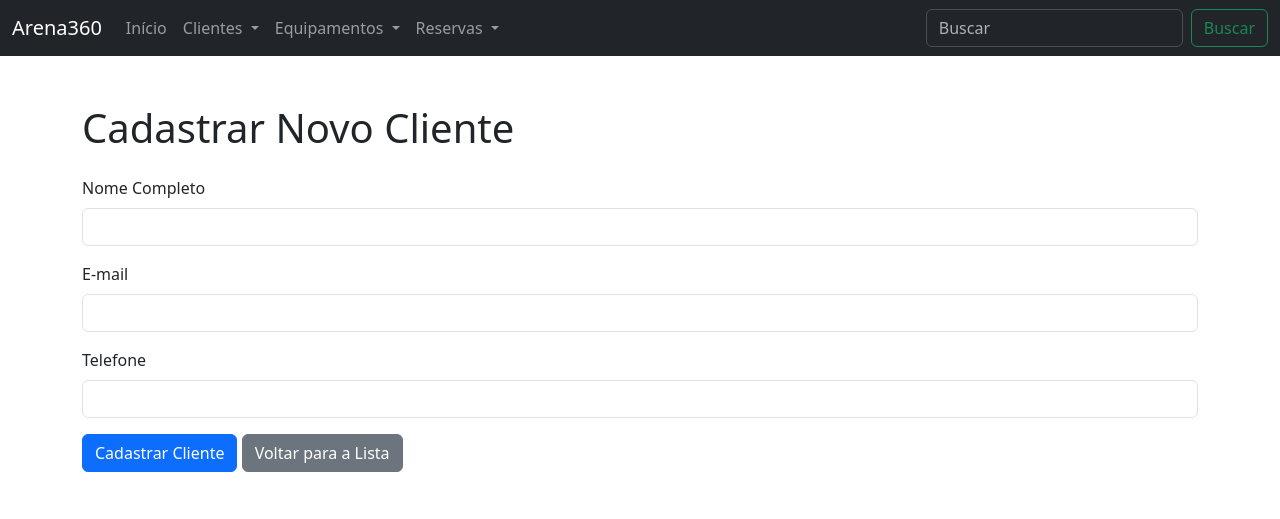
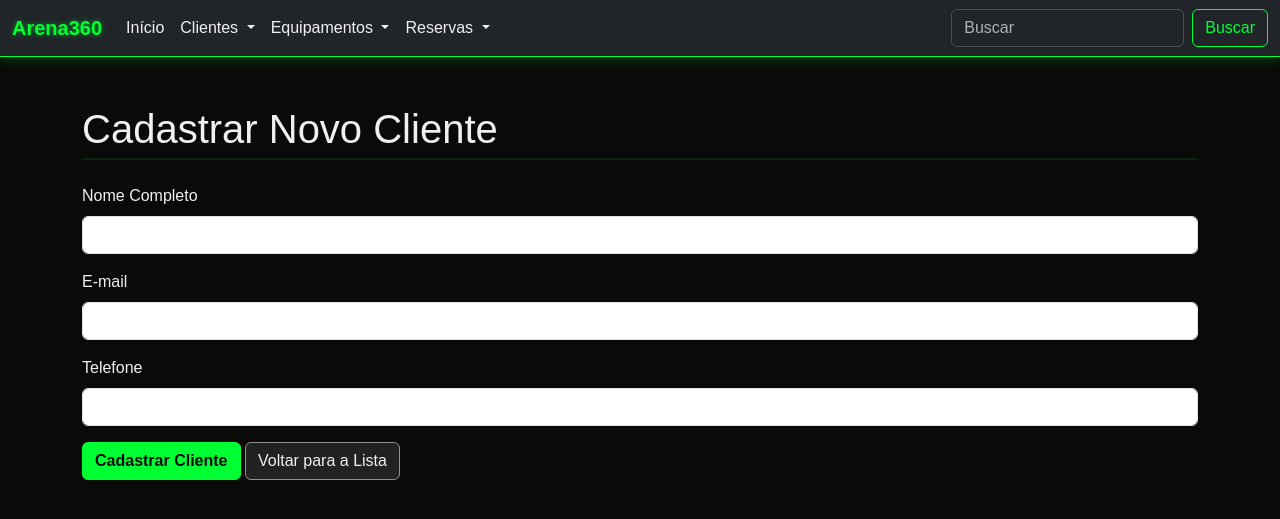
Before and after one commit to ArthurCarValho0001/Arena360, a PHP site: page /?page=cliente/cadastrar in a window 1280 px wide. Shown: the top 519 px of the page. Run offline with PHP 8.4, Linux system fonts and the light colour scheme.

Commit message:
finalizando projeto

```diff
--- a/View/cliente/listar.php
+++ b/View/cliente/listar.php
@@ -8,7 +8,7 @@
 
 <?php if ($clientes): ?>
     <table class="table table-striped table-hover">
-        <thead class="table-dark">
+        <thead>
             <tr>
                 <th>ID</th>
                 <th>Nome</th>
--- a/View/equipamento/listar.php
+++ b/View/equipamento/listar.php
@@ -8,7 +8,7 @@
 
 <?php if ($equipamentos): ?>
     <table class="table table-striped table-hover">
-        <thead class="table-dark">
+        <thead>
             <tr>
                 <th>ID</th>
                 <th>Nome</th>
--- a/View/reserva/listar.php
+++ b/View/reserva/listar.php
@@ -8,7 +8,7 @@
 
 <?php if ($reservas): ?>
     <table class="table table-striped table-hover">
-        <thead class="table-dark">
+        <thead>
             <tr>
                 <th>ID</th>
                 <th>Cliente</th>
--- /dev/null
+++ b/assets/Css/style.css
@@ -0,0 +1,197 @@
+:root {
+    --color-primary: #00FF33;
+    --color-background: #0A0A0A;
+    --color-component-bg: #222222;
+    --color-text: #F0F0F0;
+    --color-secondary-text: #909090;
+    --color-danger: #D90000;
+    --color-warning: #FFC107;
+    --shadow-neon: 0 0 8px var(--color-primary);
+}
+
+/* ---------------------------------- */
+/* 1. ESTILOS GLOBAIS E FUNDO */
+/* ---------------------------------- */
+
+body {
+    background-color: var(--color-background);
+    color: var(--color-text);
+    font-family: 'Arial', sans-serif;
+}
+
+h1, h2, h3, h4 {
+    color: var(--color-text);
+    border-bottom: 2px solid rgba(0, 255, 51, 0.1);
+    padding-bottom: 5px;
+    margin-bottom: 20px;
+}
+
+/* ---------------------------------- */
+/* 2. NAVBAR E DROPDOWNS */
+/* ---------------------------------- */
+
+.navbar {
+    border-bottom: 1px solid var(--color-primary);
+    box-shadow: 0 4px 10px rgba(0, 255, 51, 0.2);
+}
+
+.navbar-brand {
+    color: var(--color-primary) !important;
+    font-weight: bold;
+    text-shadow: 0 0 5px rgba(0, 255, 51, 0.5);
+}
+
+.nav-link {
+    color: var(--color-text) !important;
+    transition: color 0.3s, text-shadow 0.3s;
+}
+
+.nav-link:hover, .dropdown-item:hover {
+    color: var(--color-primary) !important;
+    text-shadow: 0 0 5px rgba(0, 255, 51, 0.7);
+    background-color: #252525 !important;
+}
+
+.dropdown-menu {
+    background-color: var(--color-component-bg) !important;
+    border: 1px solid var(--color-primary);
+    box-shadow: var(--shadow-neon);
+}
+
+.dropdown-item {
+    color: var(--color-text) !important;
+    background-color: var(--color-component-bg) !important;
+}
+
+/* ---------------------------------- */
+/* 3. COMPONENTES: CARDS E ALERTAS */
+/* ---------------------------------- */
+
+.card {
+    background-color: var(--color-component-bg);
+    border: 1px solid rgba(0, 255, 51, 0.3);
+    border-radius: 8px;
+    box-shadow: 0 0 5px rgba(0, 255, 51, 0.1);
+}
+
+/* ---------------------------------- */
+/* 4. TABELAS (LISTAR) - CORREÇÃO DE CONTRASTE E TEXTO */
+/* ---------------------------------- */
+
+.table {
+    /* Fundo base da tabela CLARO para contrastar com o #0A0A0A */
+    --bs-table-bg: #3A3A3A;
+    --bs-table-color: var(--color-text);
+    --bs-table-border-color: #555;
+}
+
+.table thead {
+    /* Fundo preto absoluto para o cabeçalho brilhar */
+    background-color: #000000;
+    border-bottom: 2px solid var(--color-primary);
+    color: var(--color-primary); /* Cor do texto do cabeçalho em Verde Neon */
+}
+
+/* CORREÇÃO DO TEXTO: Força o texto de TODAS as células de dados a ser BRANCO SUAVE */
+.table-striped > tbody > tr > td {
+    color: var(--color-text) !important;
+}
+
+/* Linhas zebradas (ODD/ÍMPAR) - O MAIS CLARO */
+.table-striped > tbody > tr:nth-of-type(odd) > * {
+    background-color: #4A4A4A; /* Linha mais clara (Fundo ímpar) */
+}
+
+/* Linhas pares (EVEN) - A cor base da tabela, mais escura que a ímpar */
+.table-striped > tbody > tr:nth-of-type(even) > * {
+    background-color: #3A3A3A; /* Volta para #3A3A3A (Fundo par) */
+}
+
+
+/* Efeito de hover nas linhas - VISIVELMENTE CLARO com BRILHO NEON */
+.table-hover > tbody > tr:hover > * {
+    background-color: #555555 !important;
+    box-shadow: inset 0 0 5px rgba(0, 255, 51, 0.5);
+    color: #FFF !important;
+}
+
+/* ---------------------------------- */
+/* 5. BOTÕES E FORMULÁRIOS */
+/* ---------------------------------- */
+
+.btn-primary {
+    background-color: var(--color-primary);
+    border-color: var(--color-primary);
+    color: var(--color-background) !important;
+    font-weight: bold;
+    transition: all 0.2s;
+}
+
+.btn-primary:hover {
+    background-color: #00CC33;
+    border-color: #00CC33;
+    box-shadow: var(--shadow-neon);
+    transform: translateY(-1px);
+}
+
+.btn-secondary {
+    background-color: var(--color-component-bg);
+    border-color: var(--color-secondary-text);
+    color: var(--color-text);
+}
+
+.btn-secondary:hover {
+    border-color: var(--color-primary);
+    color: var(--color-primary);
+    box-shadow: 0 0 3px rgba(0, 255, 51, 0.5);
+}
+
+/* Estilo para a barra de pesquisa */
+.btn-outline-success {
+    color: var(--color-primary);
+    border-color: var(--color-primary);
+    transition: background-color 0.3s, color 0.3s;
+}
+
+.btn-outline-success:hover {
+    background-color: var(--color-primary);
+    color: var(--color-background);
+}
+
+/* ESTILOS ESPECÍFICOS PARA OS BOTÕES DE AÇÃO (EDITAR/EXCLUIR) */
+
+/* Botão EDITAR (Amarelo/Warning) */
+.btn-warning {
+    background-color: #CC9900 !important;
+    border: 1px solid var(--color-warning) !important;
+    color: #222222 !important;
+    font-weight: 600;
+    transition: all 0.2s;
+    border-radius: 4px;
+    padding: .25rem .5rem;
+    font-size: .875rem;
+}
+
+.btn-warning:hover {
+    background-color: var(--color-warning) !important;
+    box-shadow: 0 0 6px var(--color-warning);
+    transform: scale(1.05);
+}
+
+/* Botão EXCLUIR (Vermelho/Danger) */
+.btn-danger {
+    background-color: #D90000 !important;
+    border: 1px solid #FF3333 !important;
+    color: var(--color-text) !important;
+    font-weight: 600;
+    transition: all 0.2s;
+    border-radius: 4px;
+    padding: .25rem .5rem;
+    font-size: .875rem;
+}
+
+.btn-danger:hover {
+    background-color: #FF3333 !important;
+    box-shadow: 0 0 6px #FF3333;
+    transform: scale(1.05);
+}
--- a/index.php
+++ b/index.php
@@ -5,6 +5,7 @@
     <meta name="viewport" content="width=device-width, initial-scale=1.0">
     <title>Arena360</title>
     <link href="https://cdn.jsdelivr.net/npm/bootstrap@5.3.3/dist/css/bootstrap.min.css" rel="stylesheet">
+    <link rel="stylesheet" href="assets/css/style.css">
 </head>
 <body>
 
@@ -15,7 +16,6 @@
 <nav class="navbar navbar-expand-lg bg-dark" data-bs-theme="dark">
   <div class="container-fluid">
     <a class="navbar-brand" href="./">Arena360</a>
-
     <button class="navbar-toggler" type="button" data-bs-toggle="collapse"
       data-bs-target="#navbarNav" aria-controls="navbarNav" aria-expanded="false"
       aria-label="Toggle navigation">
```
Also changed, not shown: View/equipamento/cadastrar.php (+9 -3 lines), View/equipamento/editar.php (+10 -1 lines), assets/Img/arena360-logo.png (added).
